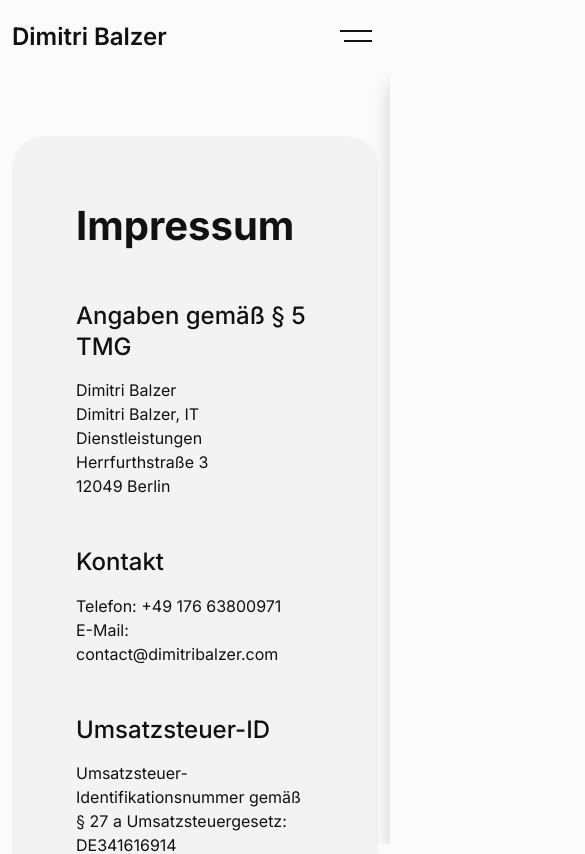
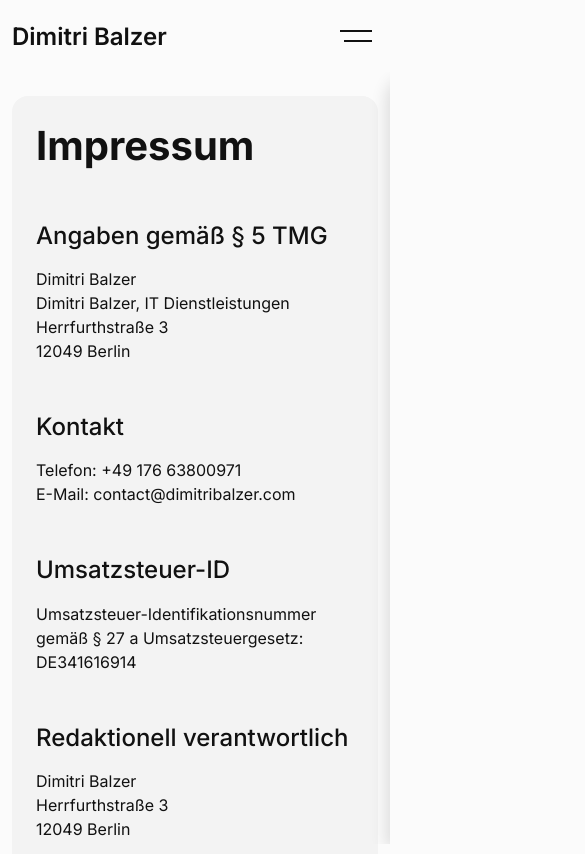
Before and after one commit to balzerdi/Portfolio, a Next.js app: page /impressum in a window 390 px wide. Shown: the top 854 px of the page, 585 px wide, since content can reach past the window. Built offline with nearby package versions, Linux system fonts and the light colour scheme.

Commit message:
Bugfix Overflow
Overflow on mobile devices fixed. Padding adjusted to smaller screens.

```diff
--- a/pages/impressum.tsx
+++ b/pages/impressum.tsx
@@ -2,14 +2,22 @@ import Head from "next/head";
 import React from "react";
 import styled from "styled-components";
 import Wrapper from '../components/atoms/Wrapper'
+import { Device } from "../devices";
 
 export const Container = styled.div`
-    padding: 64px;
-    border-radius: 32px;
+    padding: 24px;
+    border-radius: 16px;
     background-color: #F3F3F3;
     display: flex;
     flex-direction: column;
-    margin: 64px 0;
+    margin: 24px 0;
+    overflow-x: hidden;
+
+    @media ${Device.laptop} {
+        padding: 64px;
+        margin: 64px 0;
+        border-radius: 32px;
+    }
 `
 
 export const Title = styled.h1`
@@ -32,7 +40,7 @@ export const Body = styled.p`
     margin-bottom: 48px;
 `
 
-const Impress = () => {
+const Imprint = () => {
 
     return (
         <>
@@ -66,7 +74,7 @@ const Impress = () => {
                         Herrfurthstraße 3<br/>
                         12049 Berlin
                     </Body>
-                    <Heading>Verbraucherstreitbeilegung/Universalschlichtungsstelle</Heading>
+                    <Heading>Verbraucherstreitbeilegung/ Universalschlichtungsstelle</Heading>
                     <Body>
                         Ich bin nicht bereit oder verpflichtet, an Streitbeilegungsverfahren<br/>
                         vor einer Verbraucherschlichtungsstelle teilzunehmen.
@@ -78,4 +86,4 @@ const Impress = () => {
     )
 }
 
-export default Impress
+export default Imprint
```
